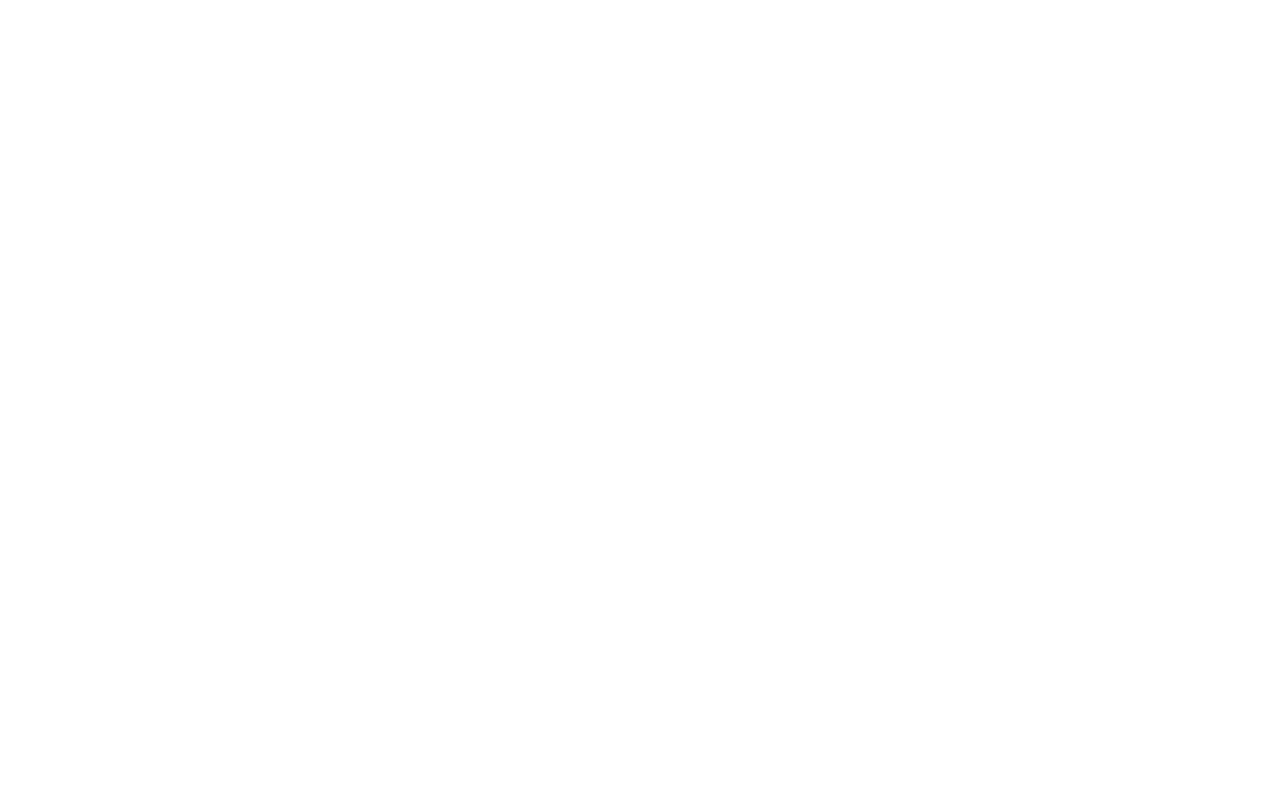
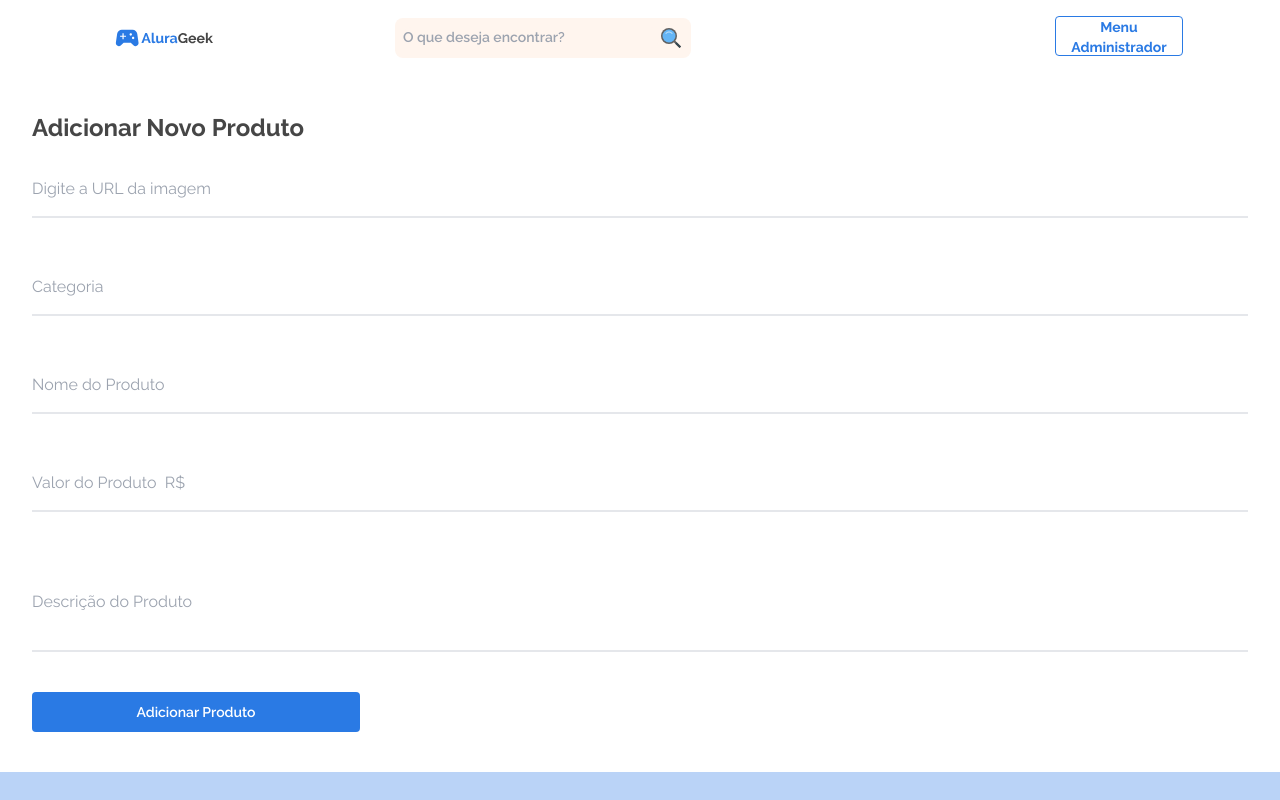
Before and after one commit to devguimaraes/AluraGeek, a React (Vite) app: page /adicionarprodutos in a window 1280 px wide. Before the commit this address had no page. Shown: the top 800 px of the page. Built offline with nearby package versions, Linux system fonts and the light colour scheme.

Commit message:
:sparkles:	feat: Add Componente Adicionar Produtos

```diff
--- /dev/null
+++ b/src/Pages/addProduto.jsx
@@ -0,0 +1,53 @@
+import Contato from '../assets/Components/Contato';
+import MenuNav from '../assets/Components/Nav';
+
+export default function AdicionarProdutos() {
+	return (
+		<>
+			<MenuNav menuAdministrador />
+			<div className="px-8 my-10 flex flex-col justify-start gap-4 laptop:px-16">
+				<h3 className="text-2xl text-corTituloProduto font-bold">
+					Adicionar Novo Produto
+				</h3>
+				<form>
+					<div className="flex flex-col gap-10">
+						<input
+							type="text"
+							placeholder="Digite a URL da imagem"
+							className="border-b-[2px] w-[328] h-[58px]  py-3 gap-4"
+						/>
+						<input
+							type="text"
+							placeholder="Categoria"
+							className="border-b-[2px] w-[328] h-[58px]  py-3 gap-4"
+						/>
+						<input
+							type="text"
+							placeholder="Nome do Produto"
+							className="border-b-[2px] w-[328] h-[58px]  py-3 gap-4"
+						/>
+						<input
+							type="number"
+							placeholder="Valor do Produto  R$"
+							pattern="^\$\d{1,3}(,\d{3})*(\.\d+)?$"
+							className="border-b-[2px] w-[328] h-[58px]  py-3 gap-4"
+						/>
+						<input
+							type="text"
+							placeholder="Descrição do Produto"
+							className="border-b-[2px] w-[328] h-[100px]  py-3 gap-4"
+						/>
+
+						<button
+							type="button"
+							className="botaoAzul !w-[328px] laptop:!w[559px]"
+						>
+							Adicionar Produto
+						</button>
+					</div>
+				</form>
+			</div>
+			<Contato />
+		</>
+	);
+}
--- a/src/Pages/login.jsx
+++ b/src/Pages/login.jsx
@@ -4,8 +4,8 @@ import MenuNav from '../assets/Components/Nav';
 export default function Login() {
 	return (
 		<>
-			<MenuNav loginAtivo />
-			<div className="w-full flex justify-center text-center my-[90px]">
+			<MenuNav />
+			<div className="w-full flex justify-center text-center my-[120px]">
 				<div className="w-[275px] laptop:w-[423px] flex flex-col justify-center items-center ">
 					<h3 className="text-center text-[18px] text-corTituloProduto font-bold mb-8">
 						Iniciar Sessão
--- a/src/Pages/produtos.jsx
+++ b/src/Pages/produtos.jsx
@@ -1,3 +1,4 @@
+import { Link } from 'react-router-dom';
 import Contato from '../assets/Components/Contato';
 import MenuNav from '../assets/Components/Nav';
 import Produtos from '../assets/Components/Produtos';
@@ -11,9 +12,11 @@ export default function PageProdutos() {
 				<h3 className="text-2xl text-corTituloProduto font-bold">
 					Todos os Produtos
 				</h3>
-				<button className="botaoAzul" type="button">
-					Adicionar Produto
-				</button>
+				<Link to="/adicionarprodutos">
+					<button className="botaoAzul" type="button">
+						Adicionar Produto
+					</button>
+				</Link>
 			</div>
 			<Produtos
 				pageProdutos
--- a/src/Routes.jsx
+++ b/src/Routes.jsx
@@ -1,4 +1,5 @@
 import { BrowserRouter as Router, Routes, Route } from 'react-router-dom';
+import AdicionarProdutos from './Pages/addProduto';
 
 import Home from './Pages/Home';
 import Login from './Pages/login';
@@ -10,6 +11,7 @@ export default function AppRouter() {
 			<Routes>
 				<Route path="/" element={<Home />} />
 				<Route path="/produtos" element={<PageProdutos />} />
+				<Route path="/adicionarprodutos" element={<AdicionarProdutos />} />
 				<Route path="/login" element={<Login />} />
 			</Routes>
 		</Router>
--- a/src/assets/Components/Nav/index.jsx
+++ b/src/assets/Components/Nav/index.jsx
@@ -6,7 +6,7 @@ import { FcSearch } from 'react-icons/fc';
 import logo from '/img/logo.svg';
 import InputSearchMobile from './InputSearchMobile';
 
-export default function MenuNav({ loginAtivo }) {
+export default function MenuNav({ loginAtivo, menuAdministrador }) {
 	// Abre o input search ao clicar no icone
 	const [openInput, setOpenInput] = useState(false);
 
@@ -33,18 +33,32 @@ export default function MenuNav({ loginAtivo }) {
 				/>
 				<FcSearch size={24} />
 			</div>
+
 			<Link to="/login">
 				<button
 					type="button"
 					className={
 						loginAtivo
-							? 'hidden'
-							: 'w-32 h-10 bg-white box-border border font-bold text-azul-botao text-sm border-azul-botao'
+							? 'w-32 h-10 bg-white box-border border font-bold text-azul-botao text-sm border-azul-botao rounded'
+							: 'hidden'
 					}
 				>
 					Login
 				</button>
 			</Link>
+			<Link to="/">
+				<button
+					type="button"
+					className={
+						menuAdministrador
+							? 'w-32 h-10 bg-white box-border border font-bold text-azul-botao text-sm border-azul-botao rounded'
+							: 'hidden'
+					}
+				>
+					Menu Administrador
+				</button>
+			</Link>
+
 			<FcSearch
 				size={24}
 				className={openInput ? 'hidden tablet:hidden' : 'block tablet:hidden'}
```
